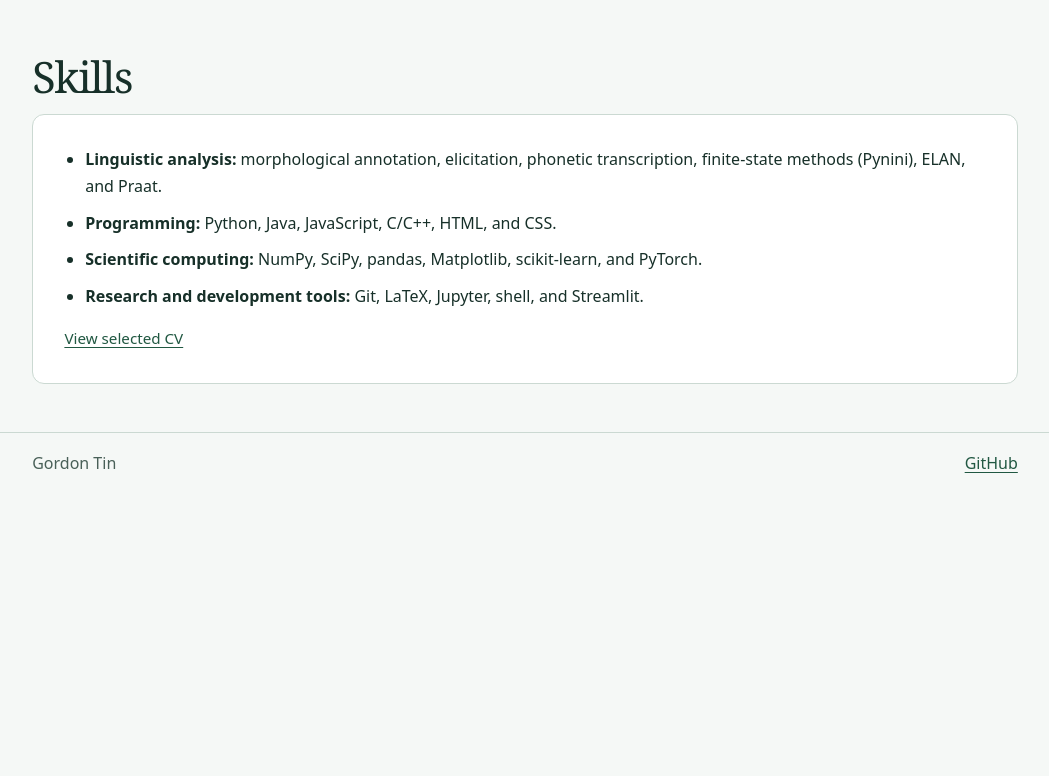
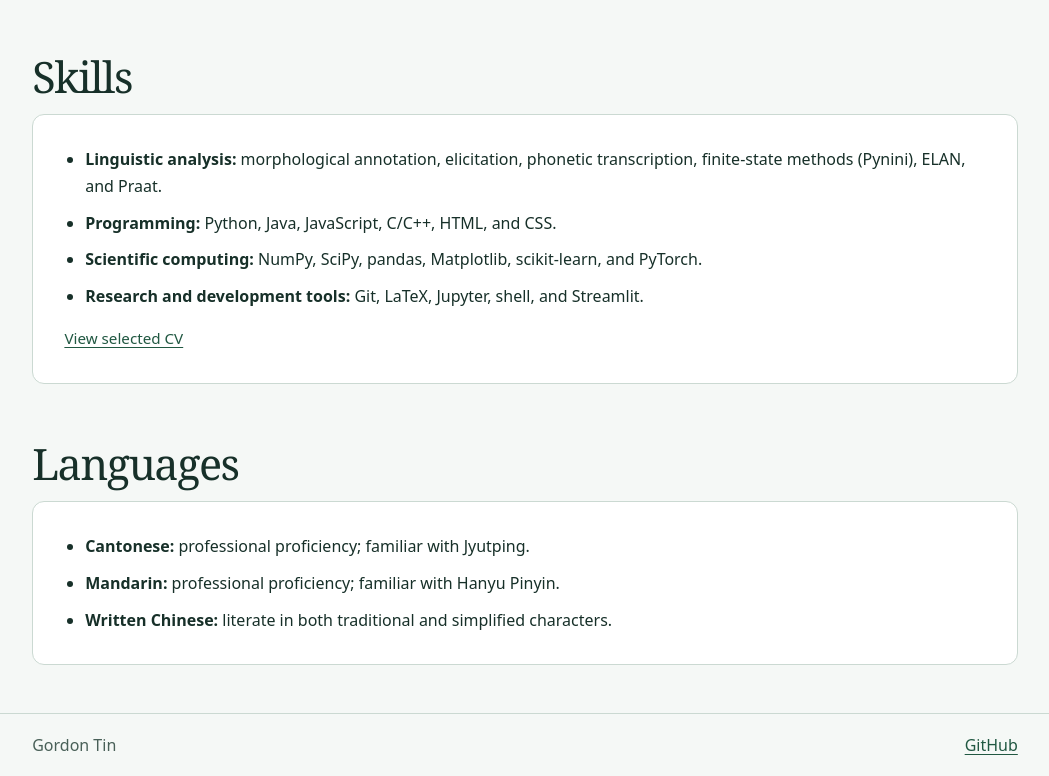
Before and after one commit to Eurypema/eurypema.github.io, a plain HTML site: page index.html in a window 1280 px wide. Shown: the part 2232-3008 px from the top of the page, without its empty margins (115-1164 px from the left). Before the commit the page ends 2726 px from the top, so only its background shows below. Drawn offline with Linux system fonts and the light colour scheme.

Commit message:
Add a separate languages section to the homepage

```diff
--- a/index.html
+++ b/index.html
@@ -54,6 +54,16 @@
 <div class="links"><a href="cv.html">View selected CV</a></div>
 </div>
 </section>
+<section id="languages" aria-labelledby="languages-title">
+<div class="section-head"><h2 id="languages-title">Languages</h2></div>
+<div class="entry">
+<ul>
+<li><strong>Cantonese:</strong> professional proficiency; familiar with Jyutping.</li>
+<li><strong>Mandarin:</strong> professional proficiency; familiar with Hanyu Pinyin.</li>
+<li><strong>Written Chinese:</strong> literate in both traditional and simplified characters.</li>
+</ul>
+</div>
+</section>
 </main>
 <footer class="shell foot"><span>Gordon Tin</span><a href="https://github.com/Eurypema">GitHub</a></footer>
 </body></html>
```
